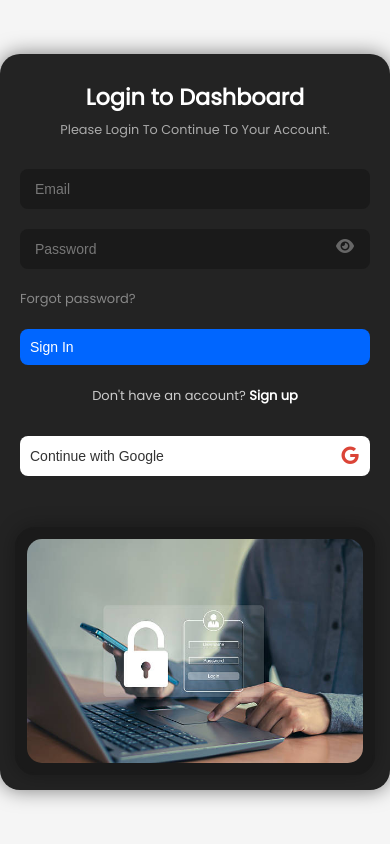
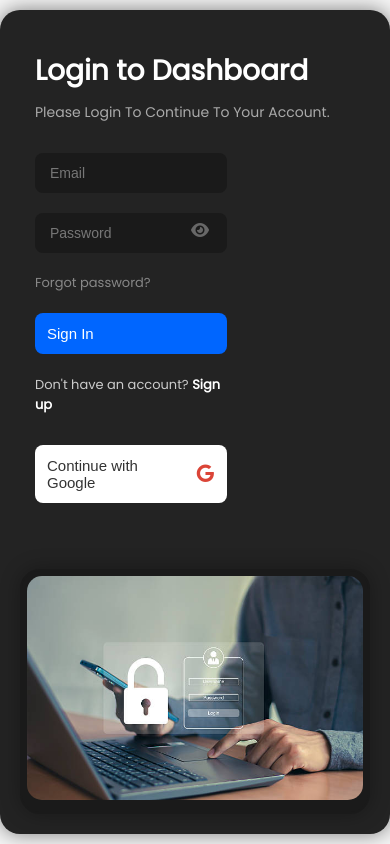
Before and after one commit to Areeba-Ramzan1/Mydashboard, a plain HTML site: page index.html in a window 390 px wide. Drawn offline with Linux system fonts and the light colour scheme; no server answers.

Commit message:
fix: forgot password – UI + Firebase reset link

```diff
--- a/css/dashboard.css
+++ b/css/dashboard.css
@@ -71,6 +71,10 @@ body {
   color: white;
 }
 
+.btn.blue:hover {
+  background: #0050cc;
+}
+
 .btn.white {
   background: white;
   color: #333;
--- a/css/forgot_pw.css
+++ b/css/forgot_pw.css
@@ -4,7 +4,7 @@
   box-sizing: border-box;
 }
 
-/* Body Styling */
+/* ==== Body ==== */
 body {
   font-family: 'Poppins', sans-serif;
   background-color: #f5f5f5;
@@ -13,9 +13,10 @@ body {
   display: flex;
   justify-content: center;
   align-items: center;
+  padding: 15px;
 }
 
-/* Main Container */
+/* ==== Container ==== */
 .container {
   display: flex;
   flex-wrap: wrap;
@@ -27,29 +28,31 @@ body {
   box-shadow: 0 0 20px rgba(0, 0, 0, 0.5);
 }
 
-/* Form Section */
+/* ==== Form Section ==== */
 .form-section {
   flex: 1;
+  min-width: 300px;
   padding: 60px 50px;
   display: flex;
   flex-direction: column;
   justify-content: center;
 }
 
-/* Image Section */
+/* ==== Image Section ==== */
 .image-section {
   flex: 1;
+  min-width: 300px;
   display: flex;
   justify-content: center;
   align-items: center;
-  padding: 10px;
+  padding: 15px;
 }
 
-/* Image Card */
+/* ==== Image Card ==== */
 .image-card {
   width: 100%;
-  max-width: 600px;
-  height: 500px;
+  height: 100%;
+  max-height: 500px;
   background-color: #1a1a1a;
   border-radius: 20px;
   box-shadow: 0 0 20px rgba(0, 0, 0, 0.3);
@@ -65,31 +68,29 @@ body {
   border-radius: 15px;
 }
 
-/* Headings */
+/* ==== Headings ==== */
 h2 {
   font-size: 28px;
   margin-bottom: 10px;
-  font-weight: 600;
 }
 
-/* Subtext */
 .subtext {
   margin-bottom: 30px;
   color: #aaa;
   font-size: 14px;
-  line-height: 1.4;
 }
 
-/* Input Fields */
+/* ==== Input Fields ==== */
 .input-wrapper {
   position: relative;
-  width: 60%;
+  width: 100%;
+  max-width: 350px;
   margin-bottom: 20px;
 }
 
 .input-box {
   width: 100%;
-  padding: 12px 15px;
+  padding: 11px 14px;
   border: none;
   border-radius: 8px;
   background-color: #1a1a1a;
@@ -101,9 +102,10 @@ h2 {
   color: #777;
 }
 
-/* Buttons */
+/* ==== Buttons ==== */
 .btn {
-  width: 60%;
+  width: 100%;
+  max-width: 350px;
   padding: 12px;
   border: none;
   border-radius: 8px;
@@ -114,12 +116,15 @@ h2 {
   justify-content: flex-start;
   align-items: center;
   gap: 10px;
-  transition: all 0.3s ease;
 }
 
 .btn.blue {
   background-color: #0066ff;
   color: white;
+}
+
+.btn.blue:hover {
+  background-color: #0050cc;
 }
 
 .btn.white {
@@ -132,13 +137,15 @@ h2 {
   text-align: left;
 }
 
-/* Account Link */
+/* ==== Account Link ==== */
 .account {
   font-size: 13px;
   color: #ccc;
   margin-top: 15px;
   margin-bottom: 15px;
-  width: 60%;
+  width: 100%;
+  max-width: 350px;
+  text-align: left;
 }
 
 .account a {
@@ -151,6 +158,8 @@ h2 {
   color: #0066ff;
 }
 
+/* ==== Responsiveness ==== */
+
 /* Laptop / Tablet Landscape */
 @media (max-width: 1024px) {
   h2 {
@@ -159,14 +168,8 @@ h2 {
   .subtext {
     font-size: 13px;
   }
-  .input-wrapper,
-  .btn,
-  .account {
-    width: 70%;
-  }
   .image-card {
-    height: 400px;
-    max-width: 500px;
+    max-height: 400px;
   }
 }
 
@@ -176,13 +179,9 @@ h2 {
     flex-direction: column;
   }
 
-  .form-section,
-  .image-section {
-    width: 100%;
-  }
-
   .form-section {
     padding: 30px 20px;
+    align-items: flex-start;
   }
 
   .image-section {
@@ -190,9 +189,7 @@ h2 {
   }
 
   .image-card {
-    padding: 5px;
-    height: 300px;
-    max-width: 100%;
+    max-height: 300px;
   }
 
   h2 {
@@ -201,17 +198,12 @@ h2 {
   .subtext {
     font-size: 12px;
   }
-  .input-wrapper,
-  .btn,
-  .account {
-    width: 90%;
-  }
 }
 
 /* Small Mobile */
 @media (max-width: 480px) {
   .image-card {
-    height: 220px;
+    max-height: 220px;
   }
   h2 {
     font-size: 20px;
@@ -232,7 +224,7 @@ h2 {
 /* Extra Small Devices */
 @media (max-width: 360px) {
   .image-card {
-    height: 200px;
+    max-height: 200px;
   }
   h2 {
     font-size: 18px;
--- a/css/profile.css
+++ b/css/profile.css
@@ -1,11 +1,10 @@
-/* Reset */
 * {
   margin: 0;
   padding: 0;
   box-sizing: border-box;
 }
 
-/* Body */
+/* ==== Body ==== */
 body {
   font-family: 'Poppins', sans-serif;
   background-color: #f5f5f5;
@@ -17,7 +16,7 @@ body {
   padding: 15px;
 }
 
-/* Container */
+/* ==== Container ==== */
 .container {
   display: flex;
   flex-wrap: wrap;
@@ -29,16 +28,17 @@ body {
   box-shadow: 0 0 20px rgba(0, 0, 0, 0.5);
 }
 
-/* Profile Card */
+/* ==== Profile Form ==== */
 .profile-card {
   flex: 1;
-  padding: 60px 50px;
+  padding: 35px 30px;
   display: flex;
   flex-direction: column;
+  align-items: flex-start;
   justify-content: center;
 }
 
-/* Image Section */
+/* ==== Image Section ==== */
 .image-box {
   flex: 1;
   display: flex;
@@ -49,9 +49,7 @@ body {
 
 .image-card {
   width: 100%;
-  max-width: 500px;
-  height: auto;
-  aspect-ratio: 4/3;
+  height: 500px;
   background-color: #1a1a1a;
   border-radius: 20px;
   box-shadow: 0 0 20px rgba(0, 0, 0, 0.3);
@@ -67,20 +65,19 @@ body {
   border-radius: 15px;
 }
 
-/* Heading */
+/* ==== Typography ==== */
 h2 {
-  font-size: clamp(20px, 2.5vw, 28px);
+  font-size: 28px;
   margin-bottom: 10px;
 }
 
-/* Subtext */
 .subtext {
   margin-bottom: 30px;
   color: #aaa;
-  font-size: clamp(12px, 1.8vw, 14px);
+  font-size: 14px;
 }
 
-/* Input Fields */
+/* ==== Inputs ==== */
 .input-wrapper {
   position: relative;
   width: 60%;
@@ -102,23 +99,21 @@ h2 {
   color: #777;
 }
 
-/* Buttons */
+/* ==== Buttons ==== */
 .btn {
   width: 60%;
-  min-width: 250px;
   padding: 12px;
   border: none;
   border-radius: 8px;
   font-size: 15px;
-  margin-bottom: 6px;
-  cursor: pointer;
+  margin-bottom: 5px;
   background-color: #0066ff;
   color: white;
+  cursor: pointer;
   display: flex;
-  justify-content: center;
+  justify-content: flex-start;
   align-items: center;
   gap: 10px;
-  transition: all 0.3s ease;
 }
 
 .btn:hover {
@@ -130,7 +125,7 @@ h2 {
   text-align: left;
 }
 
-/* Account Text */
+/* ==== Account Links ==== */
 .account {
   font-size: 13px;
   color: #ccc;
@@ -146,44 +141,36 @@ h2 {
   cursor: pointer;
 }
 
-.account a:hover {
+.account:hover {
   color: #0066ff;
 }
 
-/* Responsive */
+/* ==== Responsive ==== */
 @media (max-width: 992px) {
   .container {
     flex-direction: column;
-    margin: 20px;
+    /* margin: 20px; */
   }
   .profile-card {
-    padding: 40px 30px;
-    align-items: center;
-    text-align: center;
+    padding: 30px 20px;
+    /* align-items: center;
+    text-align: center; */
   }
   .input-wrapper, .btn, .account {
-    width: 80%;
+    width: 60%;
   }
 }
 
 @media (max-width: 768px) {
-  .profile-card {
-    padding: 30px 20px;
-  }
   .image-card {
-    max-width: 400px;
+    height: auto;
+    padding: 5px;
   }
 }
 
 @media (max-width: 480px) {
-  .profile-card {
-    padding: 20px 15px;
-  }
   .input-wrapper, .btn, .account {
-    width: 100%;
-  }
-  .image-card {
-    max-width: 100%;
-    aspect-ratio: 1/1;
+    width: 60%;
+    min-width: 200px;
   }
 }
--- a/css/signup.css
+++ b/css/signup.css
@@ -8,10 +8,10 @@ body {
   font-family: 'Poppins', sans-serif;
   background-color: #f5f5f5;
   color: white;
-  min-height: 100vh;             /* full screen height */
+  min-height: 100vh;
   display: flex;
   justify-content: center;
-  align-items: center;           /* vertical centering */
+  align-items: center;
 }
 
 .container {
@@ -28,24 +28,24 @@ body {
 /* === Signup Form === */
 .signup-card {
   flex: 1;
-  padding: 40px 35px;
+  padding: 35px 30px;
   display: flex;
   flex-direction: column;
   justify-content: center;
 }
 
-/* === Image Box (exact same as login) === */
+/* === Image Box === */
 .image-box {
   flex: 1;
   display: flex;
   justify-content: center;
   align-items: center;
-  padding: 10px; /* same as login */
+  padding: 10px;
 }
 
 .image-card {
   width: 100%;
-  height: 500px; /* fixed height like login */
+  height: 500px;
   background-color: #1a1a1a;
   border-radius: 20px;
   box-shadow: 0 0 20px rgba(0, 0, 0, 0.3);
@@ -150,7 +150,7 @@ h2 {
   border: none;
   border-radius: 8px;
   font-size: 15px;
-  margin-bottom: 5px; /* 9px → 5px for less gap */
+  margin-bottom: 5px;
   cursor: pointer;
   display: flex;
   justify-content: flex-start;
@@ -158,10 +158,13 @@ h2 {
   gap: 10px;
 }
 
-
 .btn.blue {
   background-color: #0066ff;
   color: white;
+}
+
+.btn.blue:hover {
+  background-color: #0050cc;
 }
 
 .btn.white {
@@ -201,7 +204,7 @@ h2 {
   }
 
   .signup-card {
-    padding: 30px 20px; /* match login mobile view */
+    padding: 30px 20px;
   }
 
   .image-box {
@@ -209,7 +212,7 @@ h2 {
   }
 
   .image-card {
-    height: auto; /* so image scales on mobile */
+    height: auto;
     padding: 5px;
   }
 }
--- a/css/styles.css
+++ b/css/styles.css
@@ -1,4 +1,4 @@
-/* Base Styles */
+/* === Base Styles === */
 * {
   margin: 0;
   padding: 0;
@@ -9,7 +9,7 @@ body {
   font-family: 'Poppins', sans-serif;
   background-color: #f5f5f5;
   color: white;
-  height: 100vh;
+  min-height: 100vh; /* full height */
   display: flex;
   justify-content: center;
   align-items: center;
@@ -26,14 +26,16 @@ body {
   box-shadow: 0 0 20px rgba(0, 0, 0, 0.5);
 }
 
+/* === Login Card === */
 .login-card {
   flex: 1;
-  padding: 60px 50px;
+  padding: 40px 35px;
   display: flex;
   flex-direction: column;
   justify-content: center;
 }
 
+/* === Image Box === */
 .image-box {
   flex: 1;
   display: flex;
@@ -58,23 +60,21 @@ body {
   height: 100%;
   object-fit: cover;
   border-radius: 15px;
-  display: block;
 }
 
-/* Text Styling */
+/* === Typography === */
 h2 {
-  font-size: 2rem;
+  font-size: 28px;
   margin-bottom: 10px;
-  line-height: 1.2;
 }
 
 .subtext {
   margin-bottom: 30px;
   color: #aaa;
-  font-size: 0.9rem;
-  line-height: 1.4;
+  font-size: 14px;
 }
 
+/* === Inputs === */
 .input-wrapper {
   position: relative;
   width: 60%;
@@ -108,6 +108,7 @@ h2 {
   color: #888;
 }
 
+/* === Links === */
 .forgot {
   text-align: left;
   font-size: 13px;
@@ -117,6 +118,24 @@ h2 {
   cursor: pointer;
 }
 
+.account {
+  font-size: 13px;
+  color: #ccc;
+  margin-top: 15px;
+  margin-bottom: 15px;
+  width: 60%;
+}
+
+.account a {
+  color: #fff;
+  text-decoration: none;
+  font-weight: bold;
+}
+.account:hover {
+  color: #0066ff;
+}
+
+/* === Buttons === */
 .btn {
   width: 60%;
   padding: 12px;
@@ -136,6 +155,10 @@ h2 {
   color: white;
 }
 
+.btn.blue:hover {
+  background-color: #0050cc;
+}
+
 .btn.white {
   background-color: #fff;
   color: #333;
@@ -153,86 +176,60 @@ h2 {
   text-align: left;
 }
 
-.account {
-  font-size: 13px;
-  color: #ccc;
-  margin-top: 15px;
-  margin-bottom: 15px;
-  width: 60%;
-}
-
-.account a {
-  color: #fff;
-  text-decoration: none;
-  font-weight: bold;
-}
-.account a:hover {
-  color: #0066ff;
-}
-
 .google-icon {
   color: #DB4437;
   font-size: 18px;
 }
 
-/* ✅ Responsive Styling */
-
-/* Tablets (1024px and below) */
-@media (max-width: 1024px) {
-  h2 {
-    font-size: 1.8rem;
-  }
-  .subtext {
-    font-size: 0.85rem;
-  }
-  .input-wrapper,
-  .btn,
-  .account {
-    width: 80%;
-  }
-  .image-card {
-    height: 400px;
-  }
-}
-
-/* Mobiles (768px and below) */
+/* === Responsive (Same as signup) ===
 @media (max-width: 768px) {
   .container {
     flex-direction: column;
   }
+
   .login-card,
   .image-box {
     width: 100%;
   }
+
   .login-card {
     padding: 30px 20px;
     text-align: center;
   }
+
   h2 {
     font-size: 1.6rem;
+    margin-bottom: 8px;
   }
+
   .subtext {
     font-size: 0.85rem;
+    margin-bottom: 20px;
   }
+
   .input-wrapper,
   .btn,
-  .account {
+  .account,
+  .forgot {
     width: 100%;
   }
+
   .image-box {
     padding: 15px;
   }
+
   .image-card {
     height: auto;
     max-height: 300px;
+    padding: 5px;
   }
+
   .image-card img {
     height: auto;
     max-height: 300px;
   }
 }
 
-/* Small Phones (480px and below) */
 @media (max-width: 480px) {
   h2 {
     font-size: 1.4rem;
@@ -245,11 +242,35 @@ h2 {
     padding: 10px;
   }
   .image-card {
-    height: auto;
     max-height: 250px;
   }
   .image-card img {
-    height: auto;
     max-height: 250px;
   }
+} */
+
+
+/* === Responsive === */
+@media (max-width: 768px) {
+  .container {
+    flex-direction: column;
+  }
+
+  .signup-card,
+  .image-box {
+    width: 100%;
+  }
+
+  .signup-card {
+    padding: 30px 20px;
+  }
+
+  .image-box {
+    padding: 20px;
+  }
+
+  .image-card {
+    height: auto;
+    padding: 5px;
+  }
 }
--- a/index.html
+++ b/index.html
@@ -4,7 +4,7 @@
   <meta charset="UTF-8" />
   <meta name="viewport" content="width=device-width, initial-scale=1.0"/>
   <title>Login Page</title>
-  <link rel="stylesheet" href="/css/styles.css"/>
+  <link rel="stylesheet" href="./css/styles.css"/>
   <link rel="stylesheet" href="https://cdnjs.cloudflare.com/ajax/libs/font-awesome/6.4.0/css/all.min.css"/>
   <link href="https://fonts.googleapis.com/css2?family=Poppins&display=swap" rel="stylesheet"/>
 </head>
@@ -41,12 +41,12 @@
 
     <div class="image-box">
       <div class="image-card">
-        <img src="images/login.jpg" alt="Login Illustration" />
+        <img src="./images/login.jpg" alt="Login Illustration" />
       </div>
     </div>
   </div>
 
   <!-- JS Module script linked here -->
-  <script type="module" src="js/script.js"></script>
+  <script type="module" src="./js/script.js"></script>
 </body>
 </html>
--- a/js/signup.js
+++ b/js/signup.js
@@ -69,8 +69,8 @@ async function signup() {
     showPopup("🎉 Congratulations Signup successful!...");
 
     setTimeout(() => {
-      window.location.href = "dashboard.html";
-    }, 2000);
+      window.location.href = "index.html";
+    }, 1000);
 
   } catch (error) {
     showPopup(error.message || "Signup failed. Please try again.");
@@ -91,7 +91,7 @@ async function googleSignIn() {
       lastLogin: firebase.firestore.FieldValue.serverTimestamp(),
     }, { merge: true });
 
-    window.location.href = "dashboard.html";
+    window.location.href = "index.html";
   } catch (error) {
     showPopup(error.message || "Google Sign-In failed.");
   }
```
Also changed, not shown: change_pw.html (+3 -3 lines), dashboard.html (+3 -3 lines), forgot_pw.html (+3 -3 lines), js/forgot_pw.js (+48 -18 lines), profile_set.html (+3 -3 lines), signup.html (+6 -6 lines), vercel.json (added), 1 other file.
